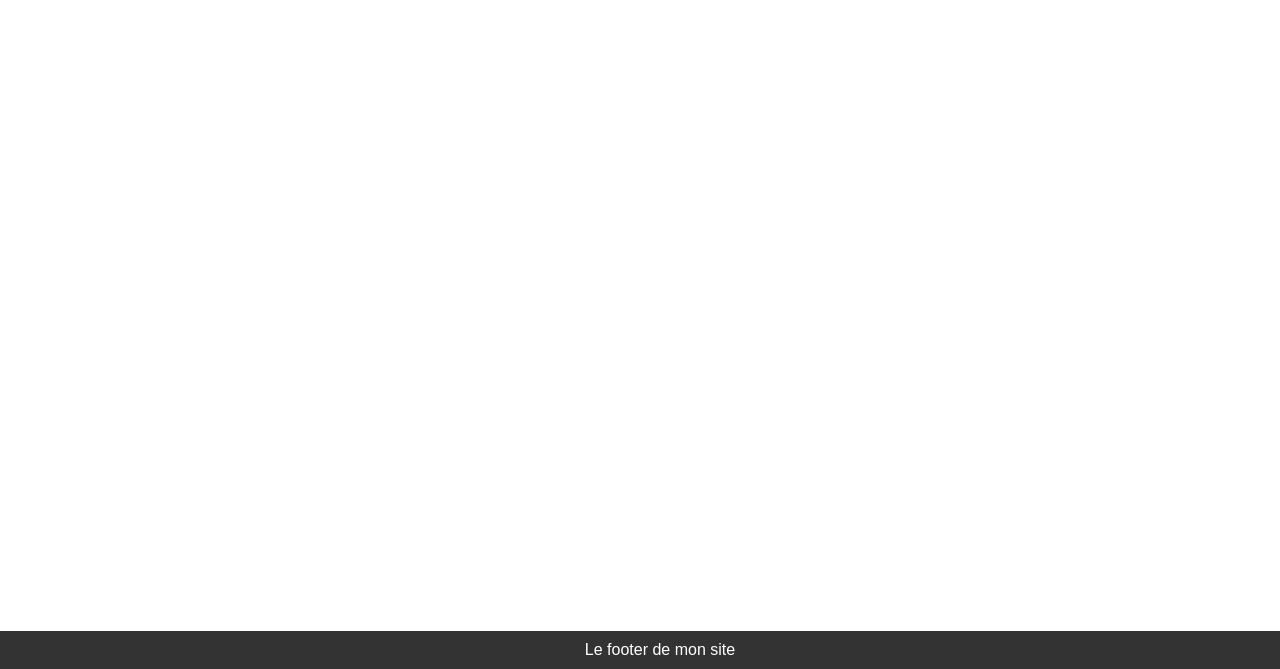
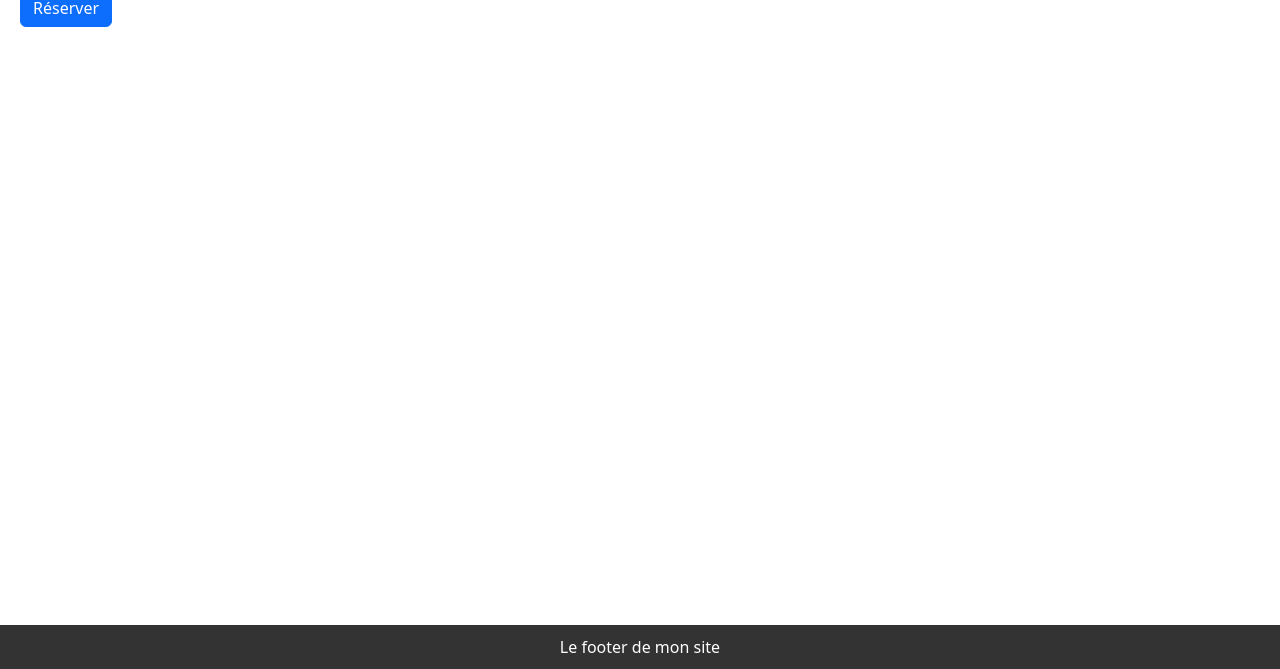
Before and after one commit to hotfoxboy/Arcadia-Zoo-Project-2024, a website with bundled scripts: page index.html in a window 1280 px wide. Shown: the part 131-800 px from the top of the page. Built offline with nearby package versions, Linux system fonts and the light colour scheme; files whose address does not match are found by name.

Commit message:
Install Bootstrap

```diff
--- a/index.html
+++ b/index.html
@@ -4,6 +4,8 @@
     <meta charset="UTF-8">
     <meta name="viewport" content="width=device-width, initial-scale=1.0">
     <title>EcoRide - Page d'accueil</title>
+    <link rel="stylesheet" href="node_modules/bootstrap/dist/css/bootstrap.min.css"/>
+    <link rel="stylesheet" href="https://cdn.jsdelivr.net/npm/bootstrap-icons@1.11.3/font/bootstrap-icons.min.css">
     <style>
         /* Ajoutez ici vos styles CSS */
         body {
@@ -45,5 +47,6 @@
     </footer>
 
     <script type="module" src="Router/router.js"></script>
+    <script src="node_modules/bootstrap/dist/js/bootstrap.bundle.min.js"></script>
 </body>
 </html>
--- /dev/null
+++ b/package.json
@@ -0,0 +1,6 @@
+{
+  "dependencies": {
+    "bootstrap": "^5.3.3",
+    "bootstrap-icons": "^1.11.3"
+  }
+}
--- a/pages/home.html
+++ b/pages/home.html
@@ -1 +1,3 @@
-<h1>Welcome To Ecoride</h1>
+<h1>Welcome To Ecoride </h1>
+
+<button class="btn btn-primary">Réserver</button>
```
Also changed, not shown: 4 other files.
